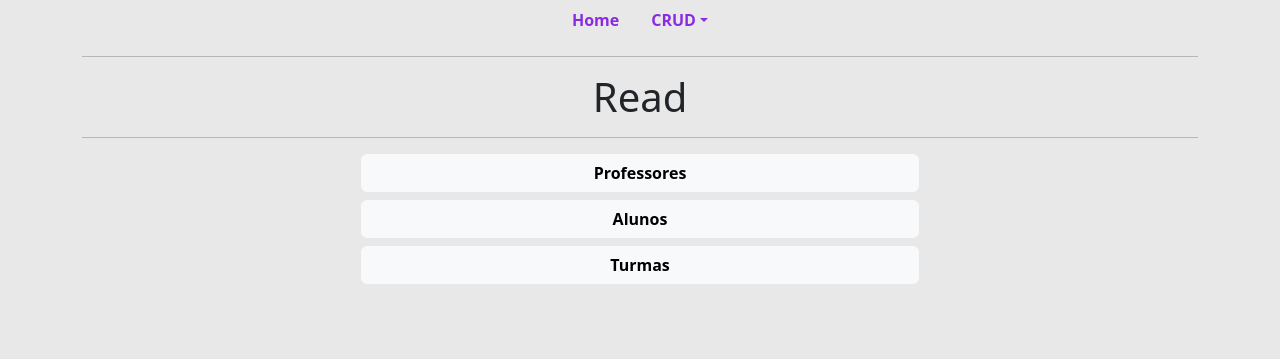
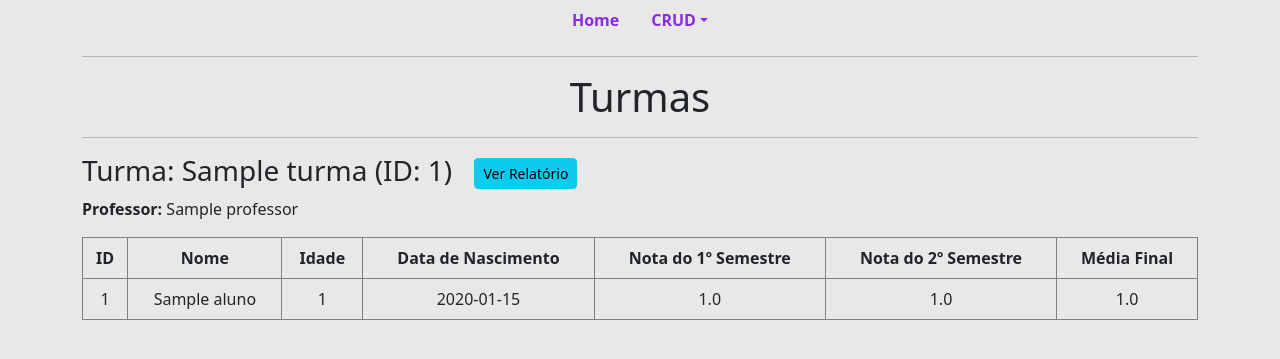
Before and after one commit to JoaoPimenta/Projeto_Escola, a Flask app: page /read/turmas in a window 1280 px wide. Shown: the top 359 px of the page. Run offline with Flask 3, Linux system fonts and the light colour scheme; tables that the repository leaves empty hold one stand-in row (values such as "Sample post").

Commit message:
Versao final do projeto

```diff
--- a/projeto_flask/blueprints/routes.py
+++ b/projeto_flask/blueprints/routes.py
@@ -97,6 +97,38 @@ def aluno():
 def turma():
     lista_turmas = database.session.query(Turma).all()
     return render_template("turmas.html", lista_turmas=lista_turmas)
+
+@crud_bp.route("/relatorio/turma/<int:id>")
+def relatorio_turma(id):
+    turma = Turma.query.get_or_404(id)
+    alunos = Aluno.query.filter_by(turma_id=id).all()
+
+    if not alunos:
+        flash("Essa turma não possui alunos cadastrados.", "alert-warning")
+        return redirect(url_for("crud_bp.turma"))
+
+    medias = [aluno.media for aluno in alunos if aluno.media is not None]
+    if not medias:
+        flash("Nenhum aluno possui média cadastrada.", "alert-warning")
+        return redirect(url_for("crud_bp.turma"))
+
+    media_geral = sum(medias) / len(medias)
+    aluno_maior_media = max(alunos, key=lambda a: a.media or 0)
+    aluno_menor_media = min(alunos, key=lambda a: a.media or 0)
+    aprovados = len([a for a in alunos if (a.media or 0) >= 6])
+    reprovados = len(alunos) - aprovados
+
+    return render_template(
+        "relatorio_turma.html",
+        turma=turma,
+        media_geral=media_geral,
+        aluno_maior_media=aluno_maior_media,
+        aluno_menor_media=aluno_menor_media,
+        aprovados=aprovados,
+        reprovados=reprovados,
+        total_alunos=len(alunos),
+        alunos=alunos,
+    )
 
 # Update route
 @crud_bp.route("/update", methods=["GET", "POST"])
@@ -215,4 +247,9 @@ def delete():
             database.session.rollback()
             flash("Erro ao deletar Turma: " + str(e), "alert-danger")
 
+
+
+
+
+
     return render_template("delete.html", deletar_professor=deletar_professor, deletar_aluno=deletar_aluno, deletar_turma=deletar_turma)
--- a/projeto_flask/templates/read.html
+++ b/projeto_flask/templates/read.html
@@ -9,7 +9,7 @@
       <a
         class="link-body-emphasis link-offset-2 link-underline-opacity-25 link-underline-opacity-75-hover"
         style="color: black; text-decoration: none; font-weight: bold"
-        href="{{ url_for('crud_bp.read_professor') }}"
+        href="{{ url_for('crud_bp.professor') }}"
         >Professores</a
       >
     </button>
@@ -17,7 +17,7 @@
       <a
         class="link-body-emphasis link-offset-2 link-underline-opacity-25 link-underline-opacity-75-hover"
         style="color: black; text-decoration: none; font-weight: bold"
-        href="{{ url_for('crud_bp.read_alunos') }}"
+        href="{{ url_for('crud_bp.aluno') }}"
         >Alunos</a
       >
     </button>
@@ -25,7 +25,7 @@
       <a
         class="link-body-emphasis link-offset-2 link-underline-opacity-25 link-underline-opacity-75-hover"
         style="color: black; text-decoration: none; font-weight: bold"
-        href="{{ url_for('crud_bp.read_turmas') }}"
+        href="{{ url_for('crud_bp.turma') }}"
         >Turmas</a
       >
     </button>
--- a/projeto_flask/templates/turmas.html
+++ b/projeto_flask/templates/turmas.html
@@ -2,33 +2,54 @@
 {% block body %}
 <div class="container">
   <hr />
-  <h1 style="text-align: center">Read</h1>
+  <h1 style="text-align: center">Turmas</h1>
   <hr />
-  <div class="d-grid gap-2 col-6 mx-auto">
-    <button class="btn btn-light" type="button">
-      <a
-        class="link-body-emphasis link-offset-2 link-underline-opacity-25 link-underline-opacity-75-hover"
-        style="color: black; text-decoration: none; font-weight: bold"
-        href="{{ url_for('crud_bp.read_professor') }}"
-        >Professores</a
-      >
-    </button>
-    <button class="btn btn-light" type="button">
-      <a
-        class="link-body-emphasis link-offset-2 link-underline-opacity-25 link-underline-opacity-75-hover"
-        style="color: black; text-decoration: none; font-weight: bold"
-        href="{{ url_for('crud_bp.read_alunos') }}"
-        >Alunos</a
-      >
-    </button>
-    <button class="btn btn-light" type="button">
-      <a
-        class="link-body-emphasis link-offset-2 link-underline-opacity-25 link-underline-opacity-75-hover"
-        style="color: black; text-decoration: none; font-weight: bold"
-        href="{{ url_for('crud_bp.read_turmas') }}"
-        >Turmas</a
-      >
-    </button>
-  </div>
+
+  {% if lista_turmas %}
+    {% for turma in lista_turmas %}
+      <h3>
+        Turma: {{ turma.nome }} (ID: {{ turma.id }})
+        <a href="{{ url_for('crud_bp.relatorio_turma', id=turma.id) }}" class="btn btn-info btn-sm" style="margin-left: 15px;">
+          Ver Relatório
+        </a>
+      </h3>
+      <p><strong>Professor:</strong> {{ turma.professor.nome if turma.professor else "Sem professor" }}</p>
+
+      <table class="table table-bordered" style="border-color: gray; margin-bottom: 40px;">
+        <thead class="thead-dark">
+          <tr style="text-align: center;">
+            <th>ID</th>
+            <th>Nome</th>
+            <th>Idade</th>
+            <th>Data de Nascimento</th>
+            <th>Nota do 1º Semestre</th>
+            <th>Nota do 2º Semestre</th>
+            <th>Média Final</th>
+          </tr>
+        </thead>
+        <tbody>
+          {% if turma.alunos %}
+            {% for aluno in turma.alunos %}
+              <tr style="text-align: center;">
+                <td>{{ aluno.id }}</td>
+                <td>{{ aluno.nome }}</td>
+                <td>{{ aluno.idade }}</td>
+                <td>{{ aluno.data_nascimento }}</td>
+                <td>{{ aluno.nota_semestre1 }}</td>
+                <td>{{ aluno.nota_semestre2 }}</td>
+                <td>{{ aluno.media }}</td>
+              </tr>
+            {% endfor %}
+          {% else %}
+            <tr>
+              <td colspan="7" style="text-align: center;">Nenhum aluno cadastrado nesta turma.</td>
+            </tr>
+          {% endif %}
+        </tbody>
+      </table>
+    {% endfor %}
+  {% else %}
+    <p style="text-align: center;">Nenhuma turma cadastrada.</p>
+  {% endif %}
 </div>
 {% endblock %}
```
Also changed, not shown: projeto_flask/templates/relatorio_turma.html (added, +50 -0 lines).
